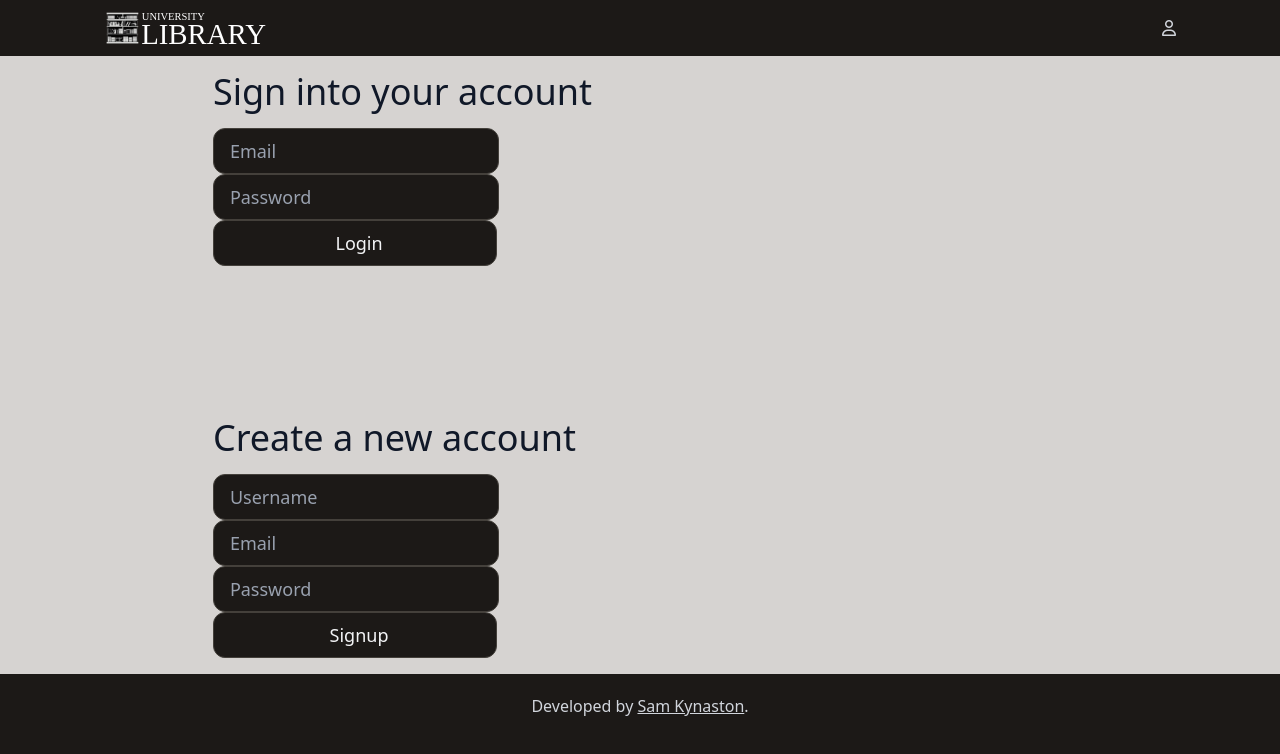
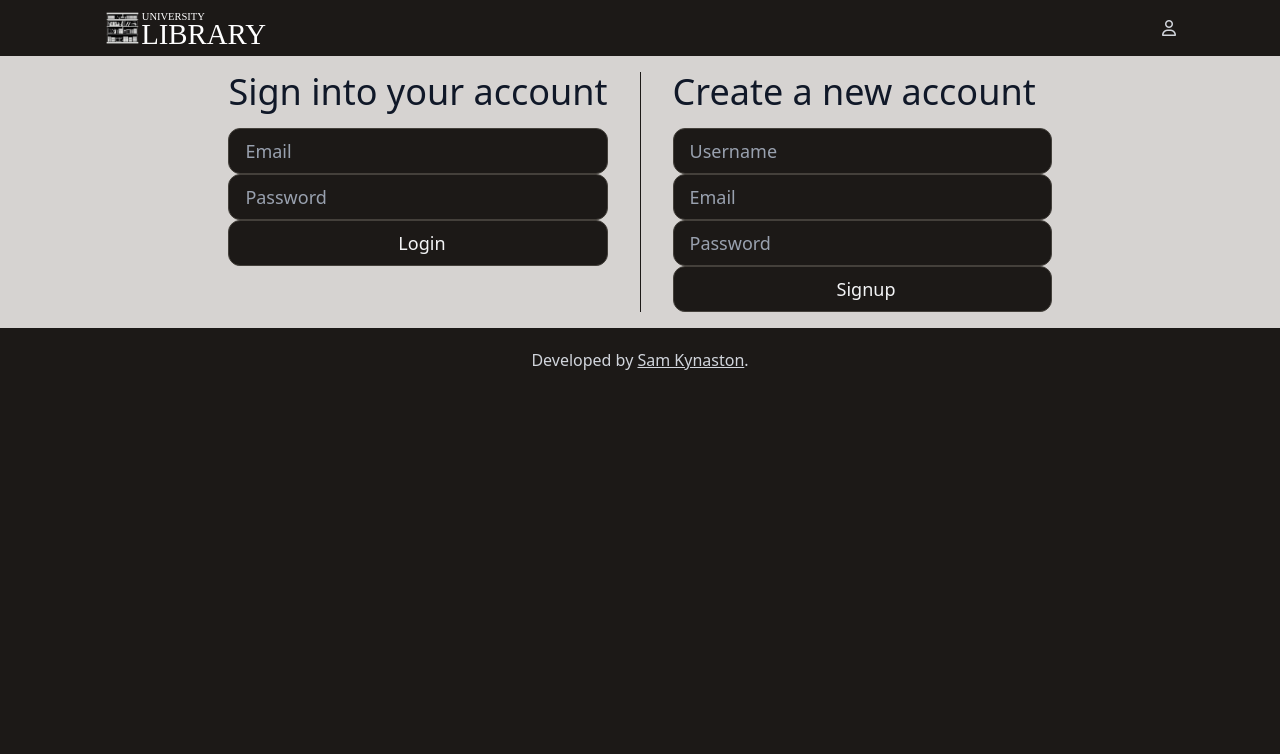
Before and after one commit to SamKynaston/Book-Webapp, a React (Vite) app in the folder frontend/: page /login in a window 1280 px wide. Shown: the top 754 px of the page. Built offline with nearby package versions, Linux system fonts and the light colour scheme; no server answers.

Commit message:
fixed css issues, implemented proper divider for signup / login forms

```diff
--- a/frontend/src/Pages/Authentication.tsx
+++ b/frontend/src/Pages/Authentication.tsx
@@ -10,13 +10,13 @@ type AuthenticationPageProps = {
 function AuthenticationPage({ }: AuthenticationPageProps) {
   return (
     <Page>
-      <div className="md:gap-24 md:grid md:grid-cols-2 md:max-w-3/4">
+      <div className="md:grid md:grid-cols-[1fr_auto_1fr] md:gap-8 md:max-w-3/4">
         <div className="">
           <h1>Sign into your account</h1>
           <AuthenticationForm />
         </div>
 
-        <div className="inline-block h-[250px] min-h-[1em] w-0.5 self-stretch"></div>
+        <div className="w-px hidden md:block bg-stone-900"></div>
 
         <div className="">
           <h1>Create a new account</h1>
```
Also changed, not shown: frontend/src/Styles/tailwind.css.
